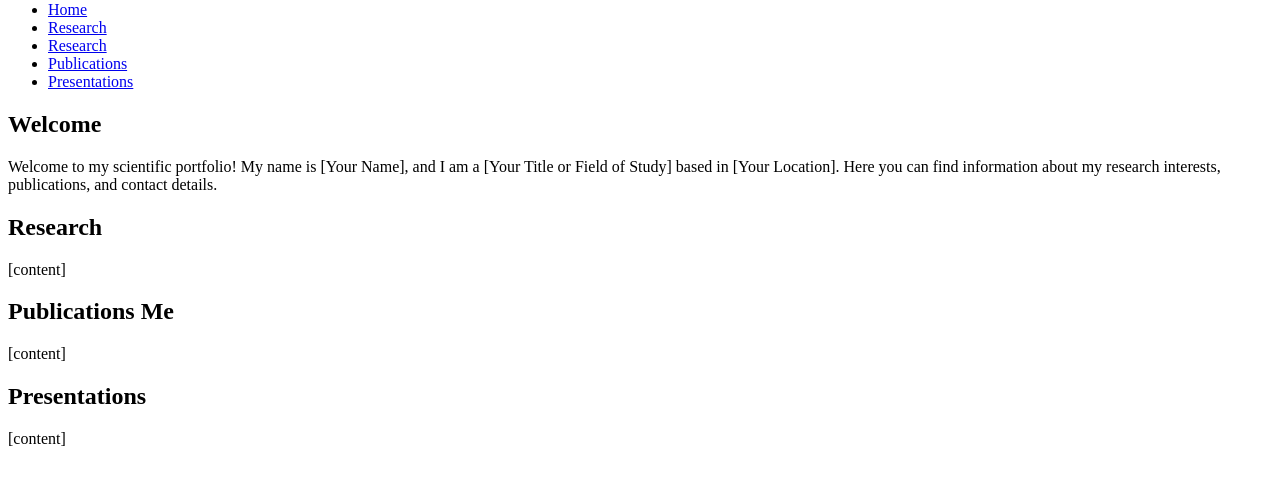
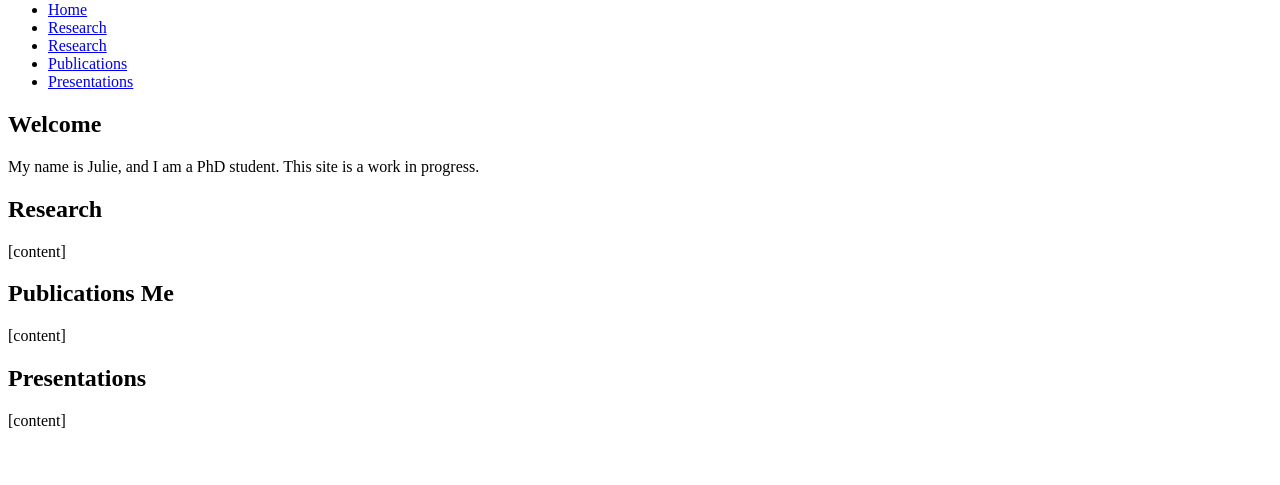
Before and after one commit to julienijs/julienijs.github.io, a plain HTML site: page index.html in a window 1280 px wide. Shown: the part 79-564 px from the top of the page. Drawn offline with Linux system fonts and the light colour scheme.

Commit message:
Update index.html

```diff
--- a/index.html
+++ b/index.html
@@ -22,7 +22,7 @@
     <main>
       <section id="home">
         <h2>Welcome</h2>
-        <p>Welcome to my scientific portfolio! My name is [Your Name], and I am a [Your Title or Field of Study] based in [Your Location]. Here you can find information about my research interests, publications, and contact details.</p>
+        <p>My name is Julie, and I am a PhD student. This site is a work in progress.</p>
       </section>
       <section id="research">
         <h2>Research</h2>
```
